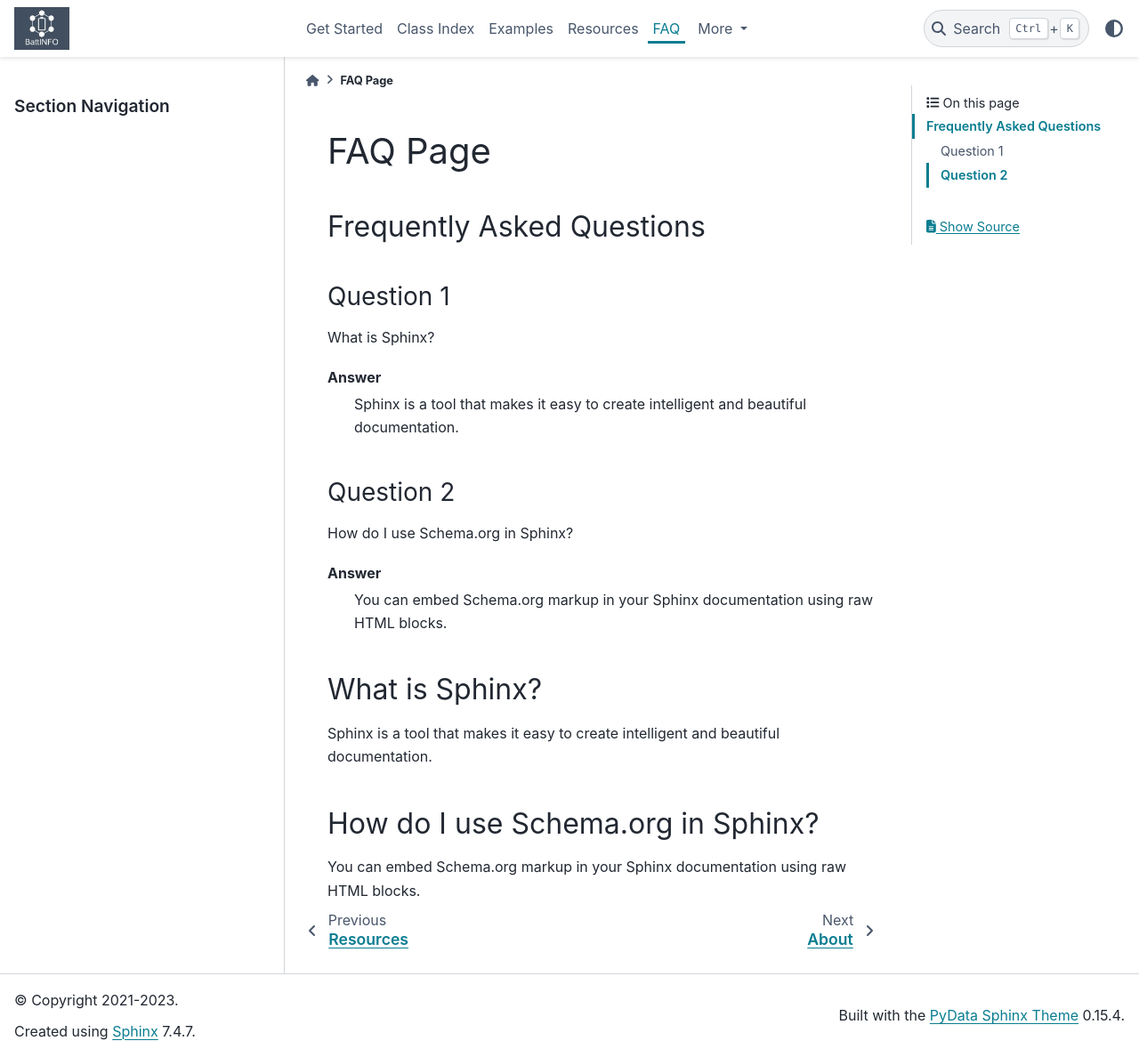
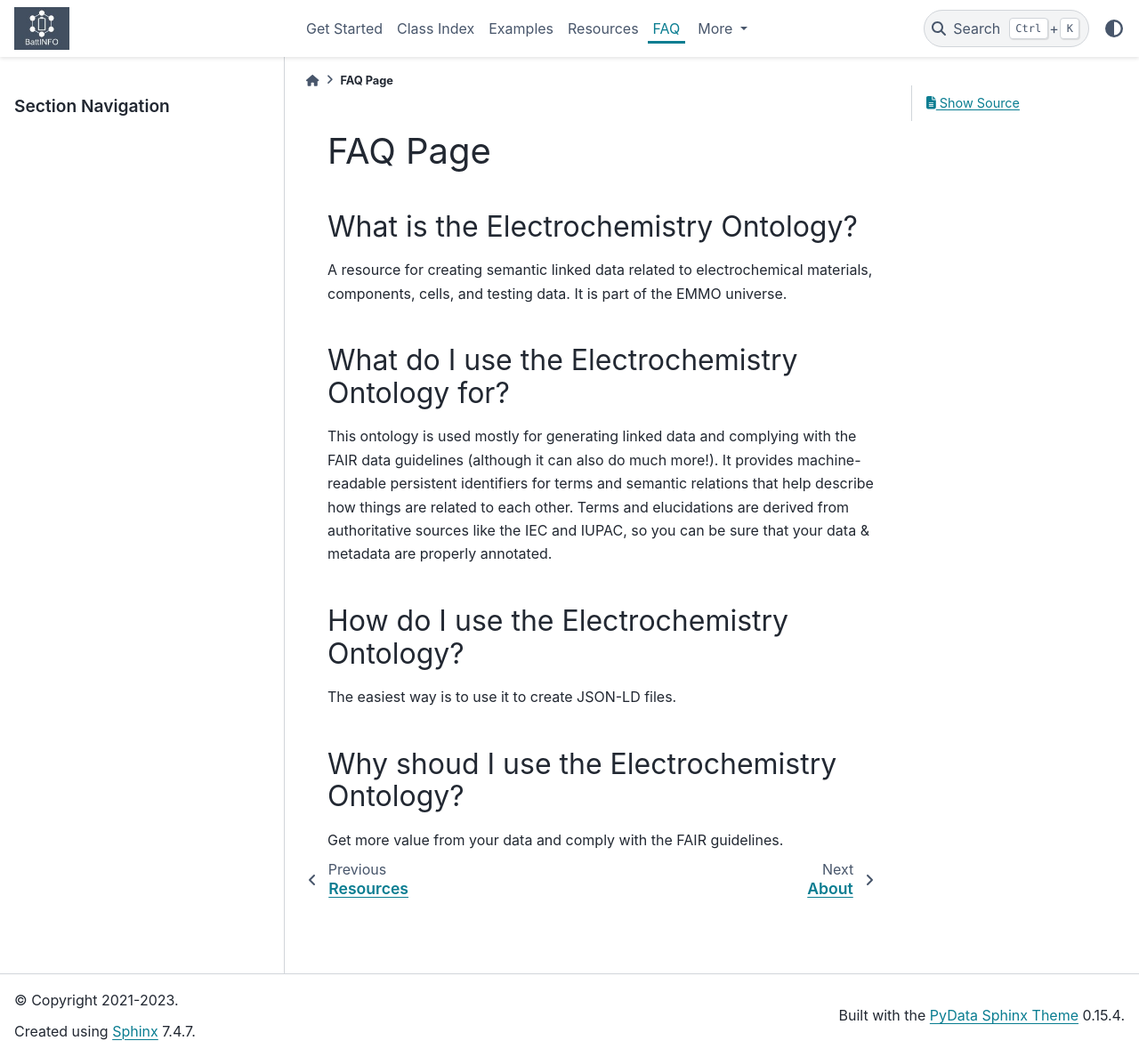
Before and after one commit to emmo-repo/domain-electrochemistry, a Sphinx documentation site: the page built from sphinx/faq.rst, in a window 1280 px wide and 1188 px high. Shown: the whole window at 89% size. Built offline with Sphinx 7.4.7 and the PyData theme 0.15.4, drawn with Linux system fonts in a browser that asks for light colours.

Commit message:
Update faq.rst

```diff
--- a/sphinx/faq.rst
+++ b/sphinx/faq.rst
@@ -1,43 +1,38 @@
 FAQ Page
 ========
-
-.. _faq:
-
-Frequently Asked Questions
---------------------------
-
-Question 1
-^^^^^^^^^^
-
-What is Sphinx?
-
-Answer
-  Sphinx is a tool that makes it easy to create intelligent and beautiful documentation.
-
-Question 2
-^^^^^^^^^^
-
-How do I use Schema.org in Sphinx?
-
-Answer
-  You can embed Schema.org markup in your Sphinx documentation using raw HTML blocks.
 
 .. raw:: html
 
     <div itemscope itemtype="https://schema.org/FAQPage">
         <div itemprop="mainEntity" itemscope itemtype="https://schema.org/Question">
-            <h2 itemprop="name">What is Sphinx?</h2>
+            <h2 itemprop="name">What is the Electrochemistry Ontology?</h2>
             <div itemprop="acceptedAnswer" itemscope itemtype="https://schema.org/Answer">
                 <div itemprop="text">
-                    Sphinx is a tool that makes it easy to create intelligent and beautiful documentation.
+                    A resource for creating semantic linked data related to electrochemical materials, components, cells, and testing data. It is part of the EMMO universe.
                 </div>
             </div>
         </div>
         <div itemprop="mainEntity" itemscope itemtype="https://schema.org/Question">
-            <h2 itemprop="name">How do I use Schema.org in Sphinx?</h2>
+            <h2 itemprop="name">What do I use the Electrochemistry Ontology for?</h2>
             <div itemprop="acceptedAnswer" itemscope itemtype="https://schema.org/Answer">
                 <div itemprop="text">
-                    You can embed Schema.org markup in your Sphinx documentation using raw HTML blocks.
+                    This ontology is used mostly for generating linked data and complying with the FAIR data guidelines (although it can also do much more!). It provides machine-readable persistent identifiers for terms and semantic relations that help describe how things are related to each other. Terms and elucidations are derived from authoritative sources like the IEC and IUPAC, so you can be sure that your data & metadata are properly annotated.
+                </div>
+            </div>
+        </div>
+        <div itemprop="mainEntity" itemscope itemtype="https://schema.org/Question">
+            <h2 itemprop="name">How do I use the Electrochemistry Ontology?</h2>
+            <div itemprop="acceptedAnswer" itemscope itemtype="https://schema.org/Answer">
+                <div itemprop="text">
+                    The easiest way is to use it to create JSON-LD files.
+                </div>
+            </div>
+        </div>
+        <div itemprop="mainEntity" itemscope itemtype="https://schema.org/Question">
+            <h2 itemprop="name">Why shoud I use the Electrochemistry Ontology?</h2>
+            <div itemprop="acceptedAnswer" itemscope itemtype="https://schema.org/Answer">
+                <div itemprop="text">
+                    Get more value from your data and comply with the FAIR guidelines.
                 </div>
             </div>
         </div>
```
